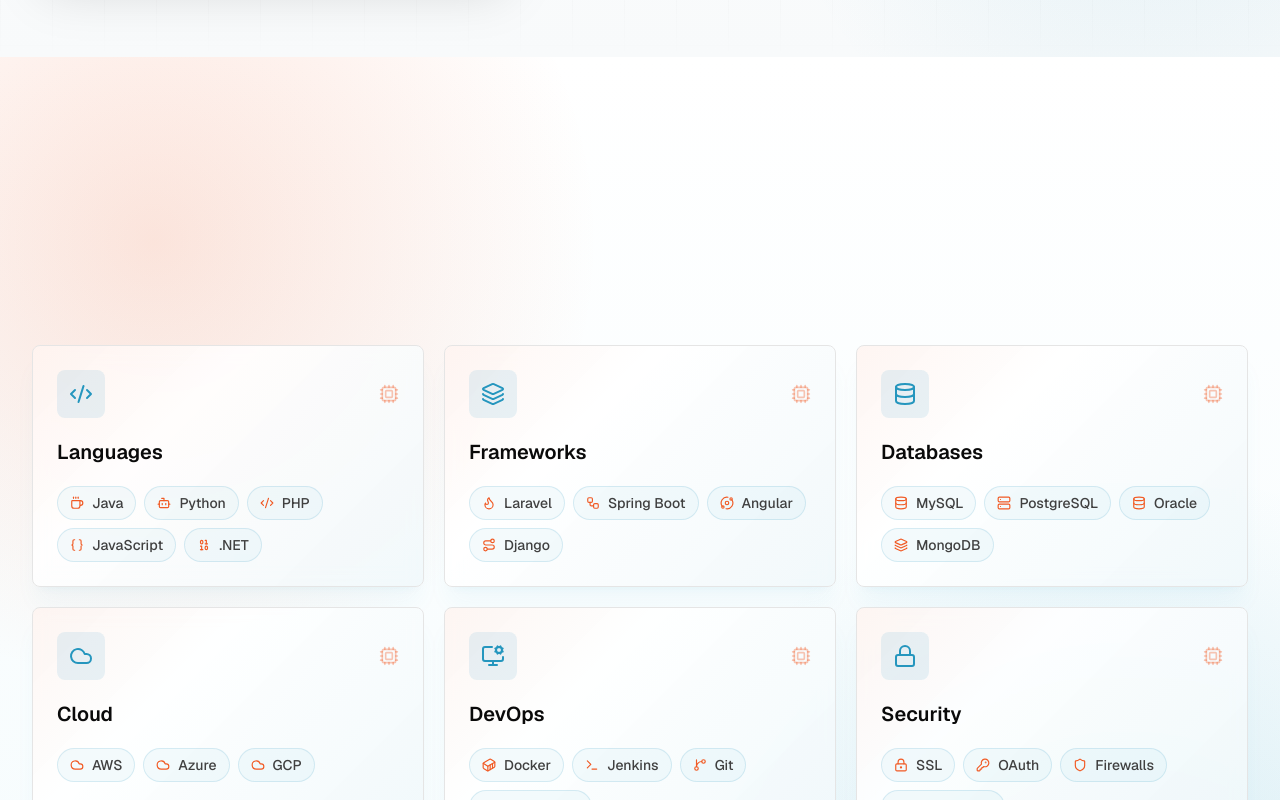
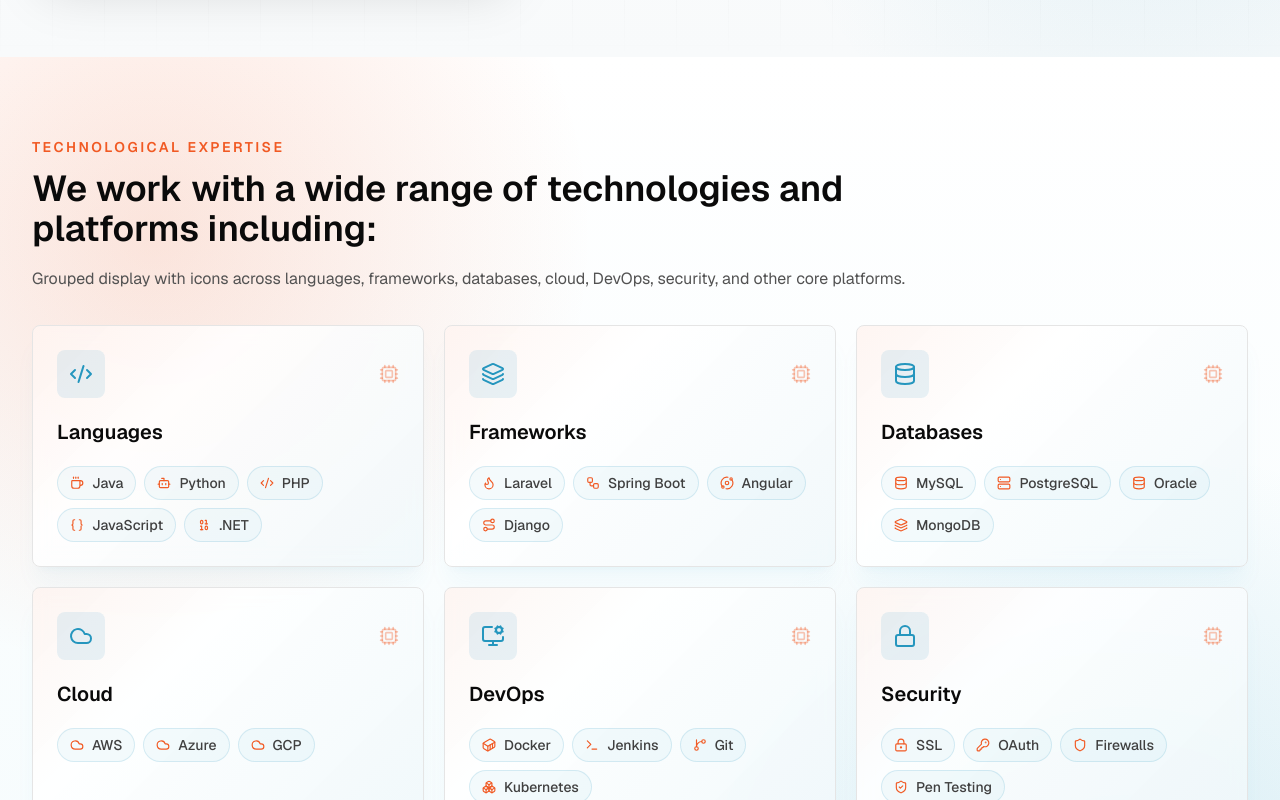
Before and after one commit to MinhazMinu/agrani_website, a Next.js app: page /expertise in a window 1280 px wide. Shown: the part 1620-2420 px from the top of the page. Built offline with nearby package versions, Linux system fonts and the light colour scheme.

Commit message:
heading added

```diff
--- a/src/app/expertise/page.tsx
+++ b/src/app/expertise/page.tsx
@@ -183,16 +183,16 @@
           </Container>
         </section>
 
-        <section className="expertise-stack relative overflow-hidden py-24">
-          <Container>
-            <Reveal className="mx-auto max-w-3xl text-center">
-              <p className="text-sm font-semibold uppercase tracking-[0.18em] text-brand-orange">Technology stack</p>
-              <h2 className="mt-3 text-3xl font-semibold tracking-normal text-neutral-950 sm:text-4xl">Platforms and technologies used by Agrani</h2>
+        <section className="expertise-stack relative overflow-hidden py-16 sm:py-20">
+          <Container className="relative z-10">
+            <Reveal className="max-w-4xl">
+              <p className="text-sm font-semibold uppercase tracking-[0.18em] text-brand-orange">Technological expertise</p>
+              <h2 className="mt-3 text-3xl font-semibold tracking-normal text-neutral-950 sm:text-4xl">We work with a wide range of technologies and platforms including:</h2>
               <p className="mt-4 text-base leading-7 text-neutral-600">
-                Grouped technology capabilities across application engineering, data, cloud operations, DevOps, and security.
+                Grouped display with icons across languages, frameworks, databases, cloud, DevOps, security, and other core platforms.
               </p>
             </Reveal>
-            <div className="mt-12 grid gap-5 md:grid-cols-2 lg:grid-cols-3">
+            <div className="mt-8 grid gap-5 md:grid-cols-2 lg:grid-cols-3">
               {technologyGroups.map((group, index) => {
                 const Icon = group.icon;
                 return (
--- a/src/app/globals.css
+++ b/src/app/globals.css
@@ -689,6 +689,7 @@
   content: "";
   position: absolute;
   inset: 0;
+  z-index: 0;
   background:
     radial-gradient(circle at 12% 16%, rgba(241, 90, 36, 0.16), transparent 30%),
     radial-gradient(circle at 88% 78%, rgba(37, 150, 190, 0.16), transparent 34%),
```
